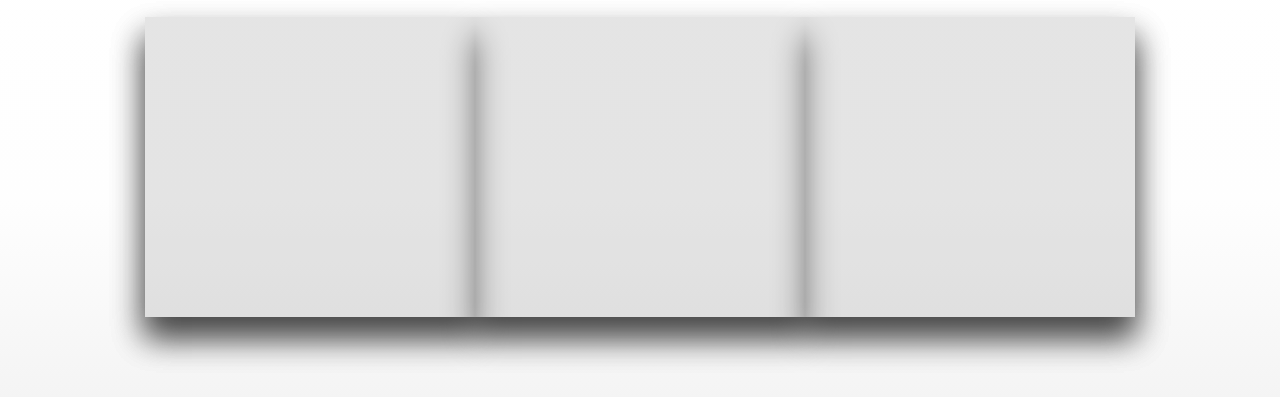
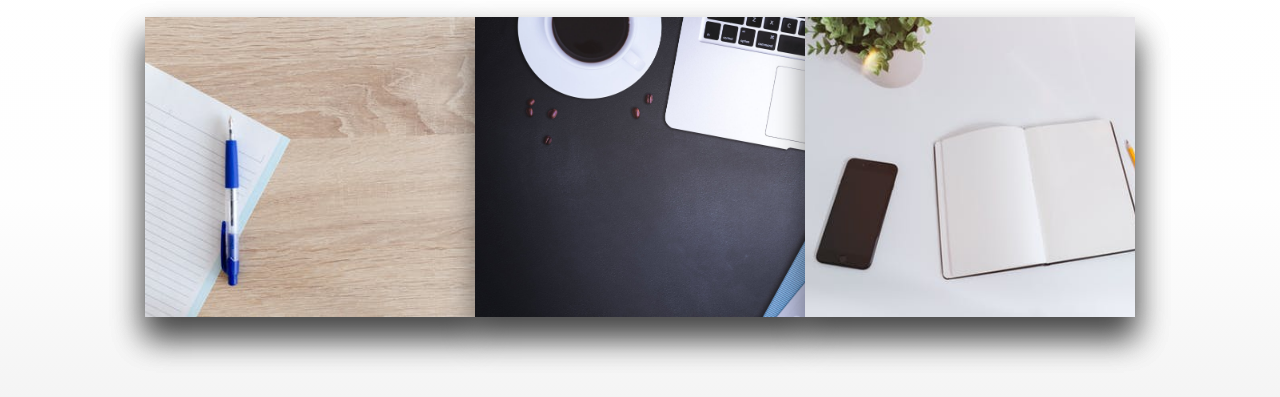
Before and after one commit to alejuarez/MyAwesomeProject, a plain HTML site: page index.html in a window 1280 px wide. Shown: the part 199-596 px from the top of the page. Drawn offline with nearby package versions, Linux system fonts and the light colour scheme.

Commit message:
fixed images

```diff
--- a/style.css
+++ b/style.css
@@ -34,18 +34,18 @@ body {
   height: 400px;
 }
 .a1 {
-  background-image: url(../portfolio-a1.jpeg);
+  background-image: url(../images/portfolio-a1.jpeg);
 }
 .a2 {
-  background-image: url(../portfolio-a2.jpeg);
+  background-image: url(../images/portfolio-a2.jpeg);
   color: #fff;
 }
 .a3 {
-  background-image: url(../portfolio-a3.jpeg);
+  background-image: url(../images/portfolio-a3.jpeg);
   color: #fff;
 }
 .a4 {
-  background-image: url(../portfolio-a4.jpeg);
+  background-image: url(../images/portfolio-a4.jpeg);
 }
 
 .auth-image {
--- a/styleportfolio.css
+++ b/styleportfolio.css
@@ -8,7 +8,7 @@ h1 {
   clear: both;
   display: flex;
   flex-flow: row wrap;
-  background-image: url(../portfolio-a3.jpeg);
+  background-image: url(../images/portfolio-a3.jpeg);
   background-position: center;
   background-repeat: no-repeat;
   background-size: cover;
```
